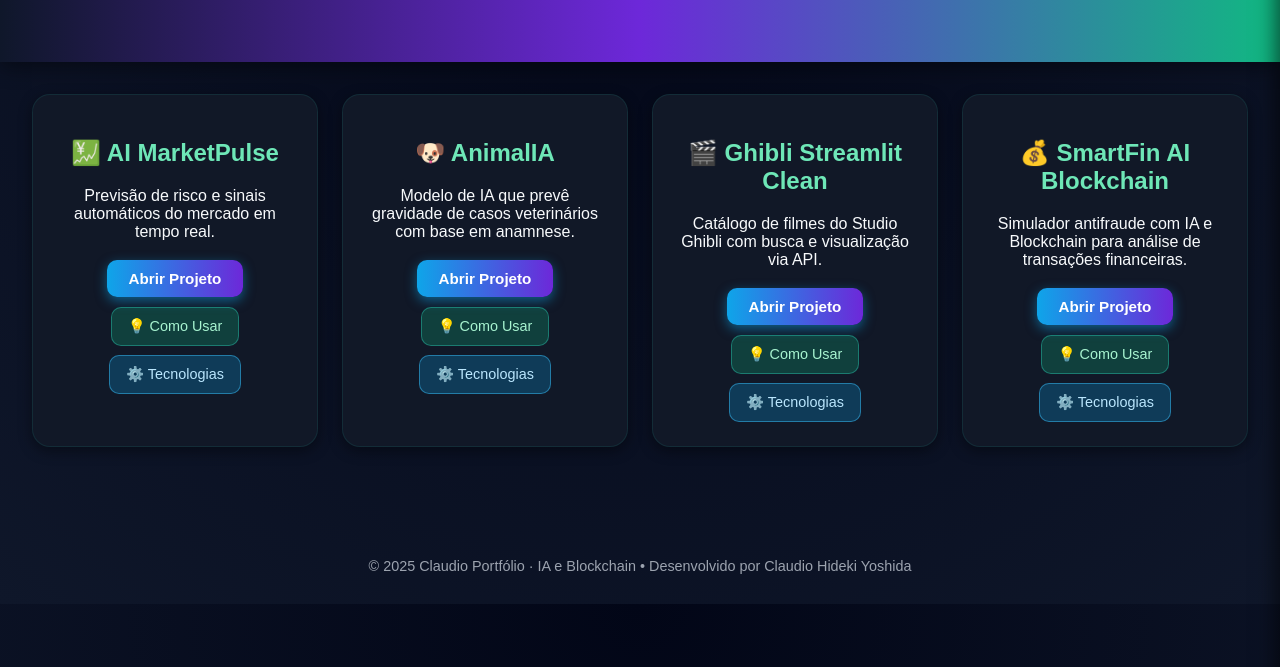
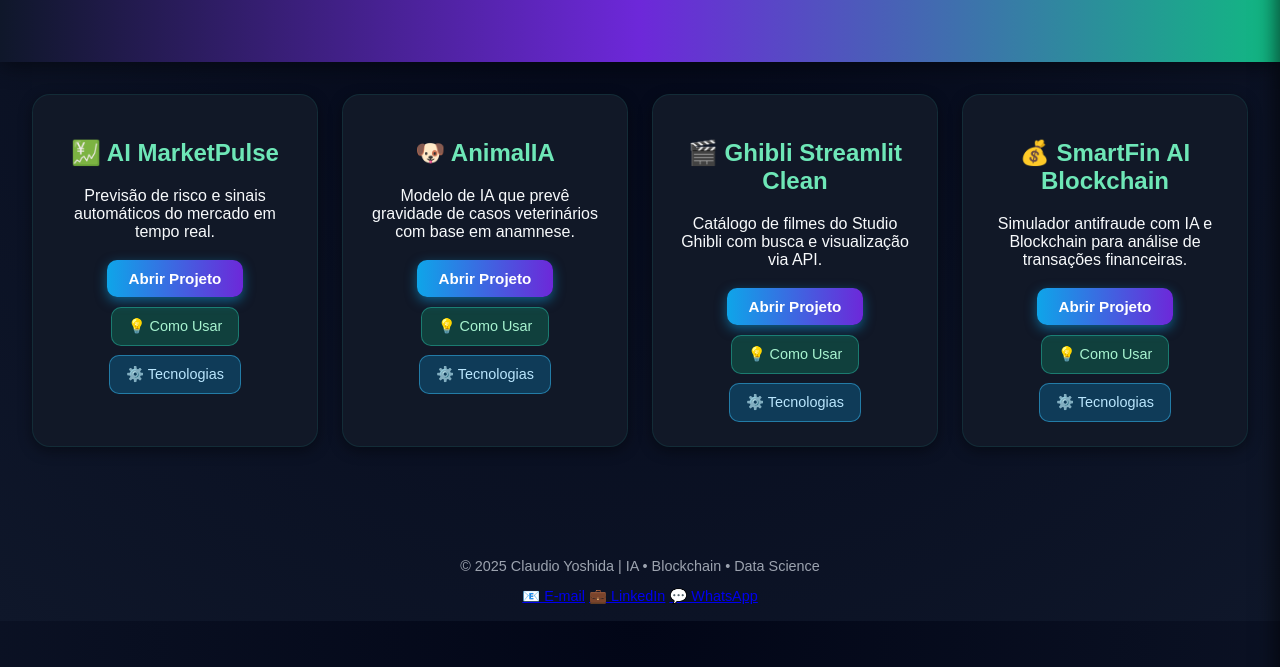
Before and after one commit to Claudio577/yoshida-portfolio, a plain HTML site: page index.html in a window 1280 px wide. Shown: the part 133-800 px from the top of the page. Drawn offline with Linux system fonts and the light colour scheme.

Commit message:
Update index.html

```diff
--- a/index.html
+++ b/index.html
@@ -166,9 +166,16 @@
     </section>
   </main>
 
-  <footer>
-    <p>© 2025 Claudio Portfólio · IA e Blockchain • Desenvolvido por Claudio Hideki Yoshida</p>
-  </footer>
+  <footer class="footer">
+  <p>© 2025 Claudio Yoshida | IA • Blockchain • Data Science</p>
+  <div class="contact-links">
+    <a href="mailto:claudio.y@hotmail.com" class="btn-contact">📧 E-mail</a>
+    <a href="https://www.linkedin.com/in/claudio-yoshida-726510359/" target="_blank" class="btn-contact">💼 LinkedIn</a>
+    <a href="https://wa.me/(11)986364794" target="_blank" class="btn-contact">💬 WhatsApp</a>
+  </div>
+</footer>
+
+
 
   <!-- ===== Overlay e Sidebar ===== -->
   <div id="overlay" class="overlay" onclick="fecharSidebar()"></div>
```
